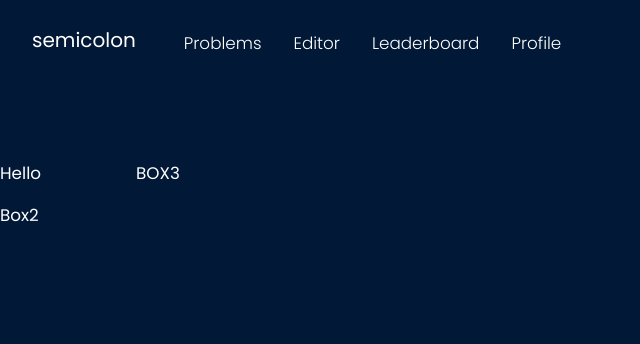
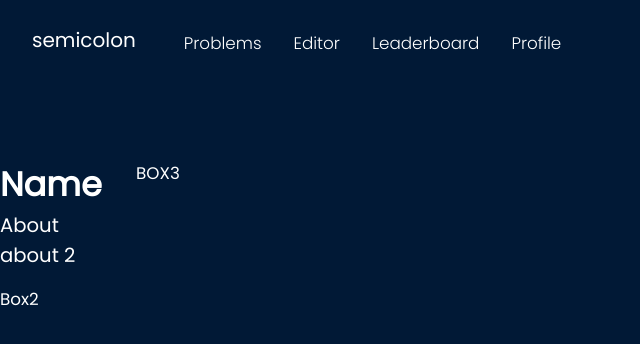
Before and after one commit to Danish1004/online-judge-frontend, a React (Create React App) app: page /profile in a window 1280 px wide. Shown: the top 344 px of the page, without its empty margins (0-640 px from the left). Built offline with nearby package versions, Linux system fonts and the light colour scheme.

Commit message:
profile page

```diff
--- a/src/pages/profile/Profile.jsx
+++ b/src/pages/profile/Profile.jsx
@@ -6,7 +6,13 @@ const Profile = () => {
     <div className="main">
       <Header />
       <div className="profile_container">
-        <div className="box1">Hello</div>
+        <div className="box1">
+          <div className="profile-card">
+            <h1>Name</h1>
+            <h3>About</h3>
+            <h3>about 2</h3>
+          </div>
+        </div>
         <div className="box2">Box2</div>
         <div className="box3">BOX3</div>
       </div>
```
